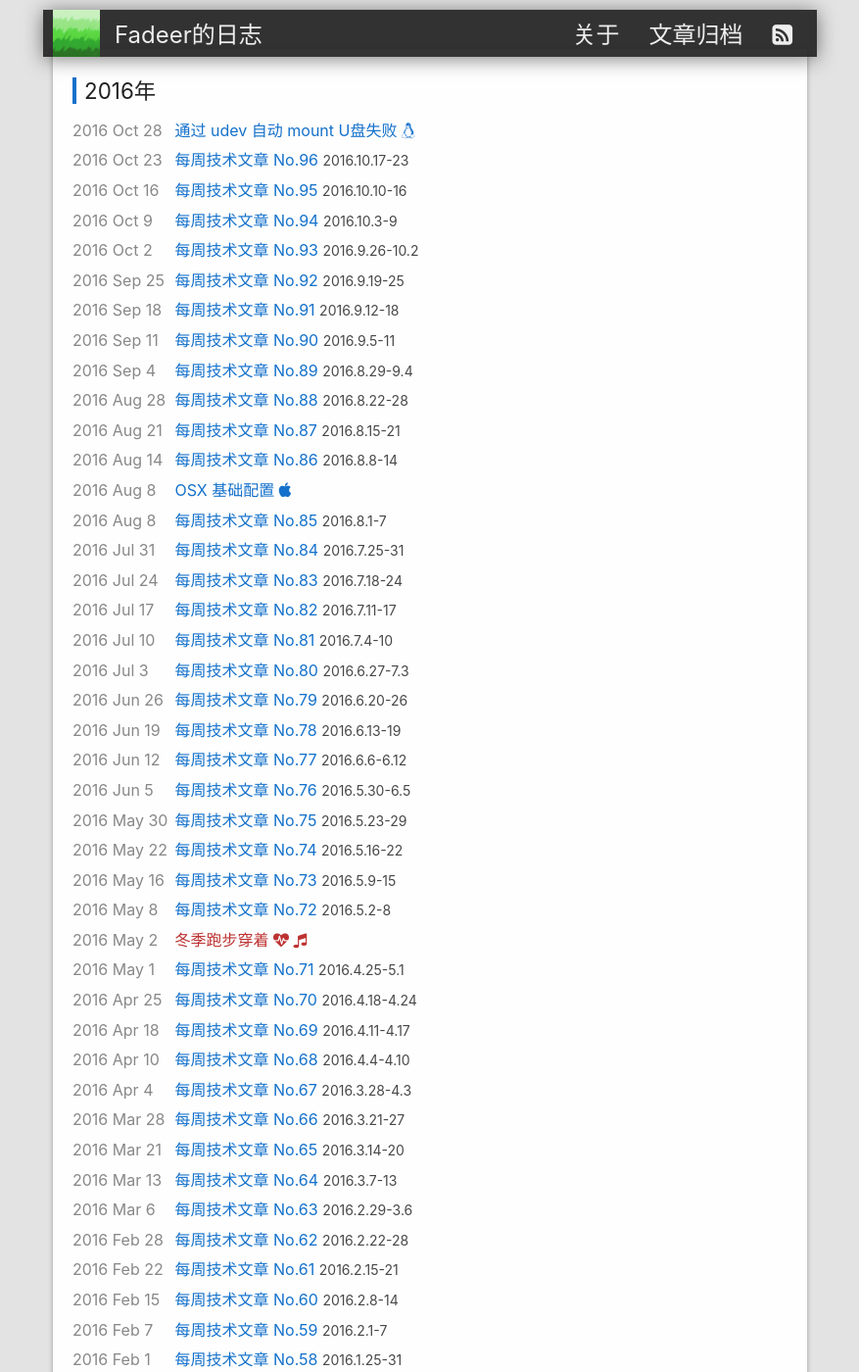
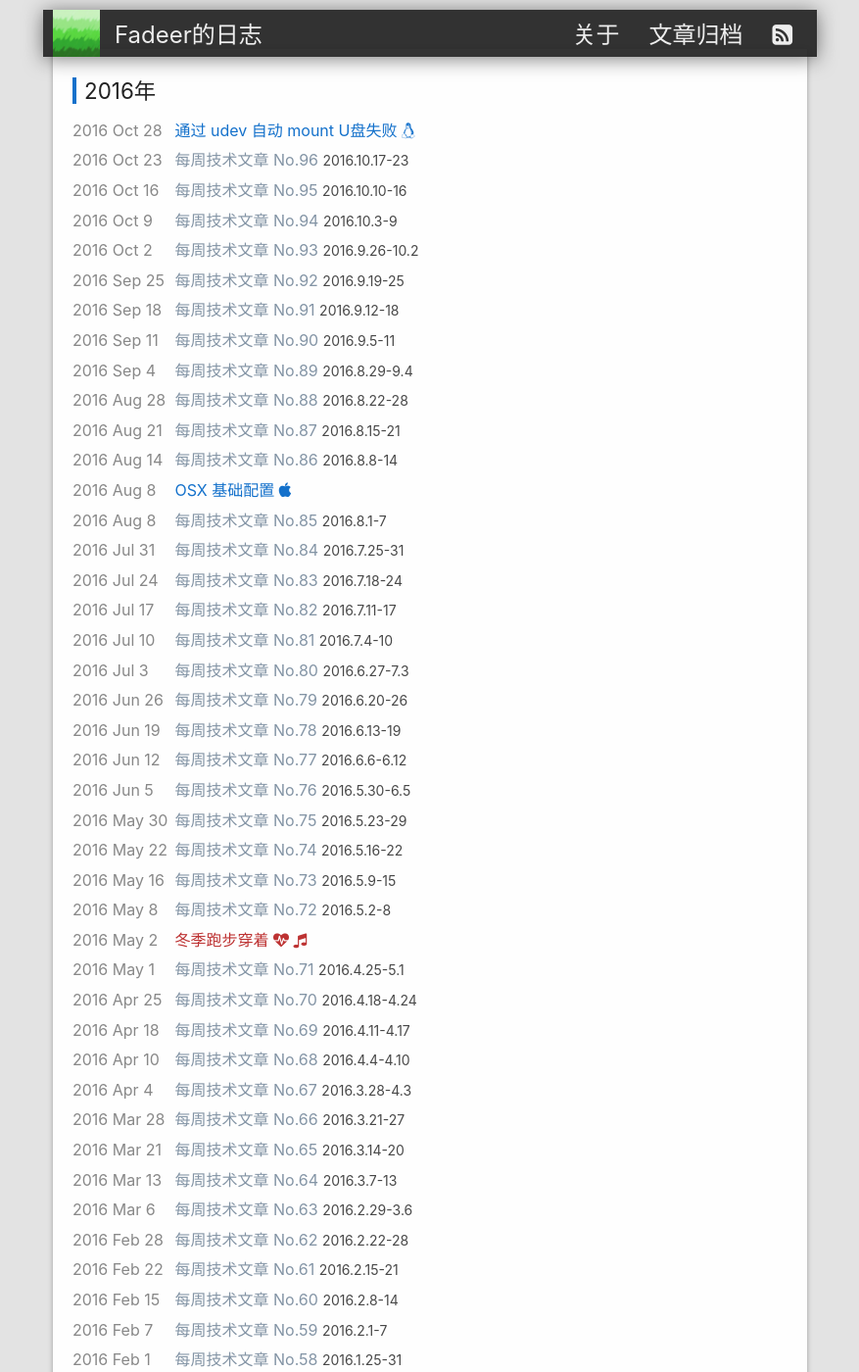
Before and after one commit to fadeer/fadeer.github.io, a Jekyll site: the page built from archive.html, in a window 1280 px wide and 1400 px high. Shown: the whole window at 98% size, without its empty margins (201-1078 px from the left). Built offline with Jekyll 4.4.1, drawn with Linux system fonts in a browser that asks for light colours.

Commit message:
change weekly link color in archive

```diff
--- a/_sass/_layout.scss
+++ b/_sass/_layout.scss
@@ -272,6 +272,10 @@
 	color: $life-color;
     }
 
+    .apost-week {
+    color: $week-color;
+    }
+
     .apost-icon {
         margin-left: 2px;
         color: $life-color;
--- a/archive.html
+++ b/archive.html
@@ -19,7 +19,9 @@ layout: default
         <span class="apost-date">{{ post.date | date: "%Y %b %-d"}}</span>
 	<a class="
 	   {% for cate in post.categories %}{% if cate == "生活" %} apost-life{% endif %}{% endfor %}
-       	          " href="{{ post.url }}">{{ post.title }}
+       {% for tag in post.tags %}{% if tag == "Weekly" %} apost-week{% endif %}{% endfor %}
+       "
+        href="{{ post.url }}">{{ post.title }}
 	{% for tag in post.tags %}
 		{% if tag == "Sketch" %}<i class="fa fa-paint-brush"></i>{% endif %}
 		{% if tag == "Running" %}<i class="fa fa-heartbeat"></i>{% endif %}
--- a/css/main.scss
+++ b/css/main.scss
@@ -34,6 +34,7 @@ $bg-color-t: #c3c3c3 90%;
 $bg-color-b: #f3f3f3;
 $brand-color:      #1471CB; //#2880d5;
 $life-color: #BD3232;
+$week-color: #8394a5;
 $meta-color: #777;
 
 $code-color:	#eee;
```
